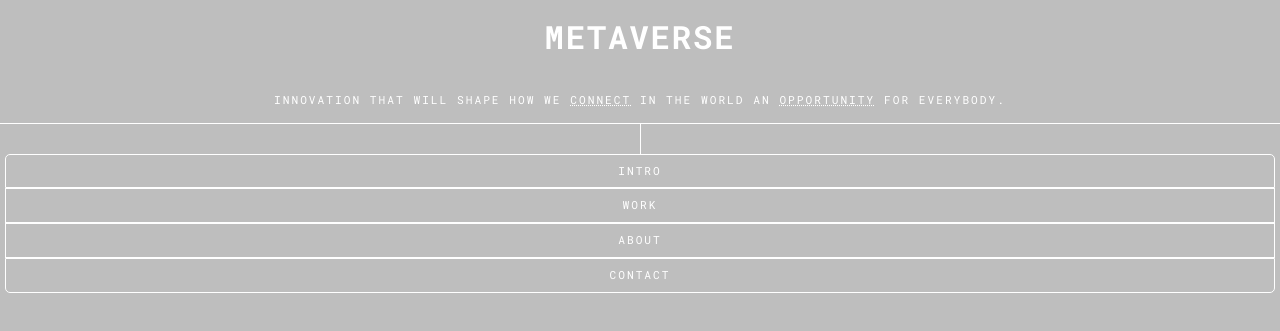
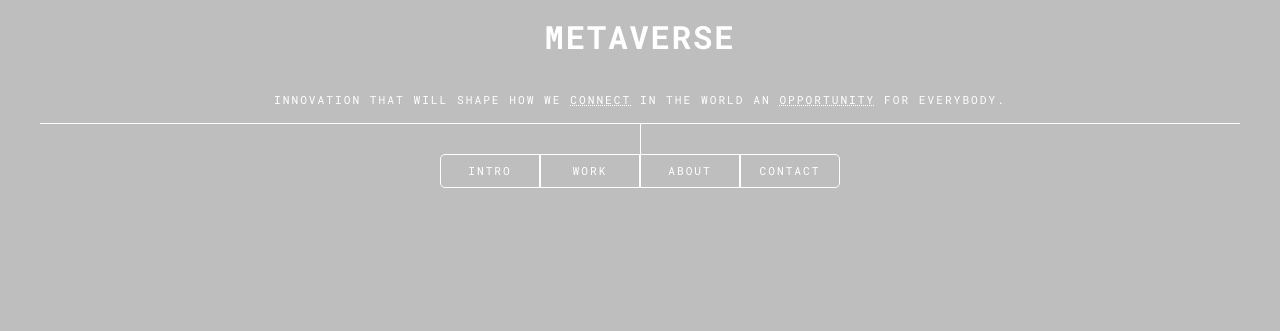
Before and after one commit to OdetaDz/Git-ir-GitHub-atsiskaitymas, a plain HTML site: page index.html in a window 1280 px wide. Shown: the part 211-542 px from the top of the page. Drawn offline with nearby package versions, Linux system fonts and the light colour scheme.

Commit message:
desctop versijos css stilizavimas

```diff
--- a/main.css
+++ b/main.css
@@ -73,11 +73,14 @@ body{
     font-size: 0.7em;
     letter-spacing: 2px;
 }
+.mygtukai > button:hover{
+    background-color: rgba(255, 255, 255, 0.516);
+    cursor: pointer;
+}
 .mygtukai > :nth-child(1){
     border-top-left-radius: 5px;
     border-top-right-radius: 5px;
 }
-
 .mygtukai > :nth-child(4){
     border-bottom-left-radius: 5px;
     border-bottom-right-radius: 5px;
@@ -92,4 +95,24 @@ body{
         background-repeat: no-repeat;
         background-position: center top;
     }
+    .tekstas{
+        margin-left: 40px;
+        margin-right: 40px;
+    }
+    .mygtukai{
+        flex-direction: row;
+        justify-content: center;
+    }
+    .mygtukai > button{
+        width: 100px;
+    }
+    .mygtukai > :nth-child(1){
+        border-top-left-radius: 5px;
+        border-bottom-left-radius: 5px;
+        border-top-right-radius: 0;
+    }
+    .mygtukai > :nth-child(4){
+        border-top-right-radius: 5px;
+        border-bottom-left-radius: 0;
+    }
 }
```
